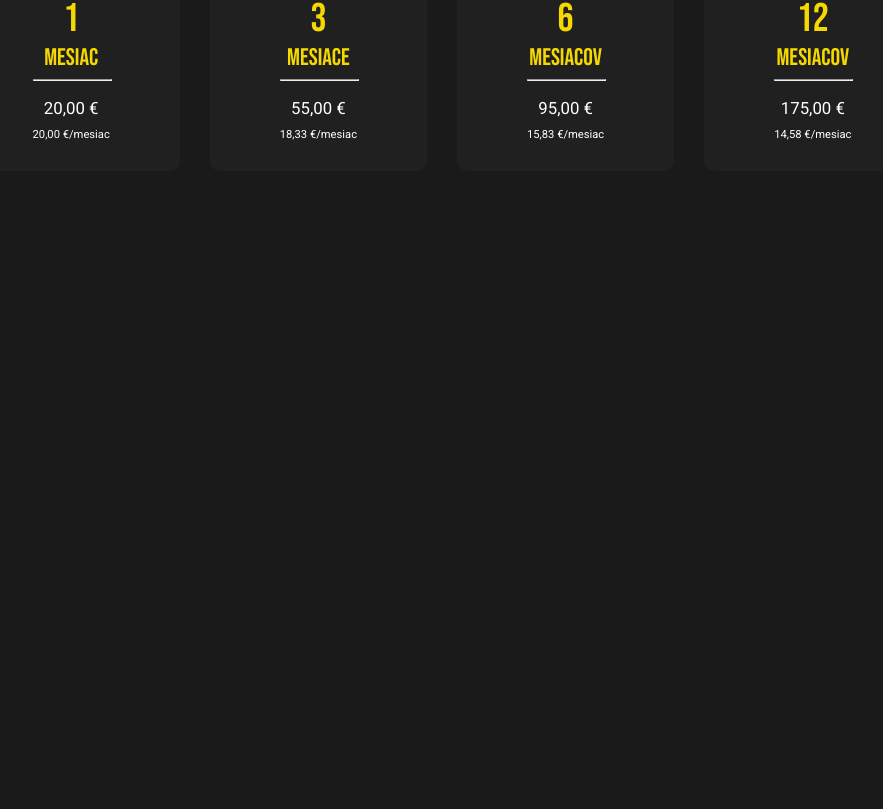
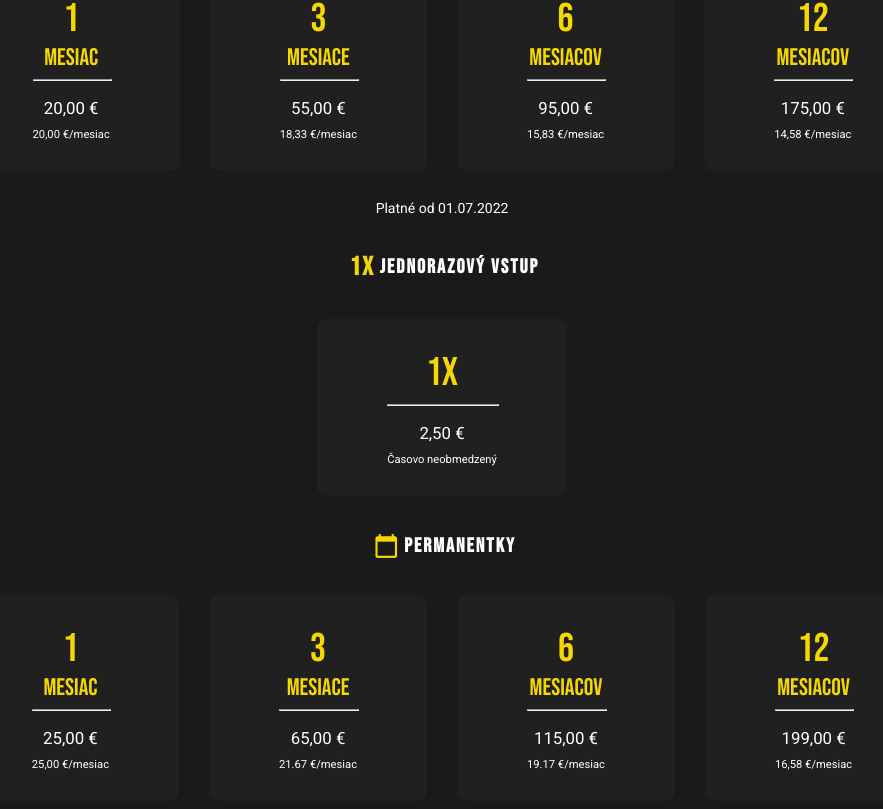
Before and after one commit to Peter-Polak/fitness-center-cardio-sport-website, a React (Create React App) app: page /cennik in a window 1280 px wide. Shown: the part 689-1498 px from the top of the page, without its empty margins (198-1081 px from the left). Before the commit the page ends 915 px from the top, so only its background shows below. Built offline with nearby package versions, Linux system fonts and the light colour scheme; no server answers.

Commit message:
Add new prices

```diff
--- a/src/components/CurrentAnnouncements.tsx
+++ b/src/components/CurrentAnnouncements.tsx
@@ -6,6 +6,7 @@ import Announcement from '../components/Announcement';
 import DayOpeningHours from "./DayOpeningHours";
 import styled from "styled-components";
 import { Day } from "../utilities/enums";
+import Change from "./Change";
 
 interface ICurrentAnnouncementsProps
 {
@@ -34,6 +35,17 @@ class CurrentAnnouncements extends Component<ICurrentAnnouncementsProps, ICurren
             <section>
                 {/* <NoAnnoucements>Žiadne nové oznamy</NoAnnoucements> */}
                 <Announcement
+                    icon="euro"
+                    title="Zmena cenníka od 01.07.2022"
+                    date="16.06.2022">
+                        <p>Jednorazový vstup: <Change oldString="2,00 €" newString="2,50 €"/></p>
+                        <p>Permanentka - 1 Mesiac: <Change oldString="20,00 €" newString="25,00 €"/></p>
+                        <p>Permanentka - 3 Mesiace: <Change oldString="55,00 €" newString="65,00 €"/></p>
+                        <p>Permanentka - 6 Mesiacov: <Change oldString="95,00 €" newString="115,00 €"/></p>
+                        <p>Permanentka - 12 Mesiacov: <Change oldString="175,00 €" newString="199,00 €"/></p>
+                        <p><Link to={Sitemap.pricing.path}> → Aktuálny cenník ←</Link></p>
+                </Announcement>
+                <Announcement
                     icon="schedule"
                     title="Zmena otváracích hodín od 01.07.2022 do 31.08.2022"
                     date="06.06.2022">
--- a/src/pages/Pricing.tsx
+++ b/src/pages/Pricing.tsx
@@ -34,7 +34,7 @@ class Pricing extends Component<IPricingProps, IPricingState>
                 <Heading heading="H1"><MaterialIcon icon="euro" color="dark"/> Cenník</Heading>
 
                 <Content>
-                    <p>Platné od 01.01.2021</p>
+                    <p>Platné od 01.01.2021 do 30.06.2022</p>
 
                     <Subsection>
                         <Heading heading="H2"><BebasIcon>1X</BebasIcon> Jednorazový vstup</Heading>
@@ -81,6 +81,55 @@ class Pricing extends Component<IPricingProps, IPricingState>
                         </Prices>
                     </Subsection>
                 </Content>
+
+                <Content>
+                    <p>Platné od 01.07.2022</p>
+
+                    <Subsection>
+                        <Heading heading="H2"><BebasIcon>1X</BebasIcon> Jednorazový vstup</Heading>
+                        <Prices>
+                            <Card
+                            title="1x"
+                            subtitle=""
+                            text="2,50 €"
+                            subtext="Časovo neobmedzený"
+                            />
+                        </Prices>
+                    </Subsection>
+
+                    <Subsection>
+                        <Heading heading="H2"><MaterialIcon icon="calendar_today"/> Permanentky</Heading>
+                        <Prices>
+                            <Card
+                            title="1"
+                            subtitle="mesiac"
+                            text="25,00 €"
+                            subtext="25,00 €/mesiac"
+                            />
+
+                            <Card
+                            title="3"
+                            subtitle="mesiace"
+                            text="65,00 €"
+                            subtext="21.67 €/mesiac"
+                            />
+
+                            <Card
+                            title="6"
+                            subtitle="mesiacov"
+                            text="115,00 €"
+                            subtext="19.17 €/mesiac"
+                            />
+
+                            <Card
+                            title="12"
+                            subtitle="mesiacov"
+                            text="199,00 €"
+                            subtext="16,58 €/mesiac"
+                            />
+                        </Prices>
+                    </Subsection>
+                </Content>
             </div>
         );
     }
```
